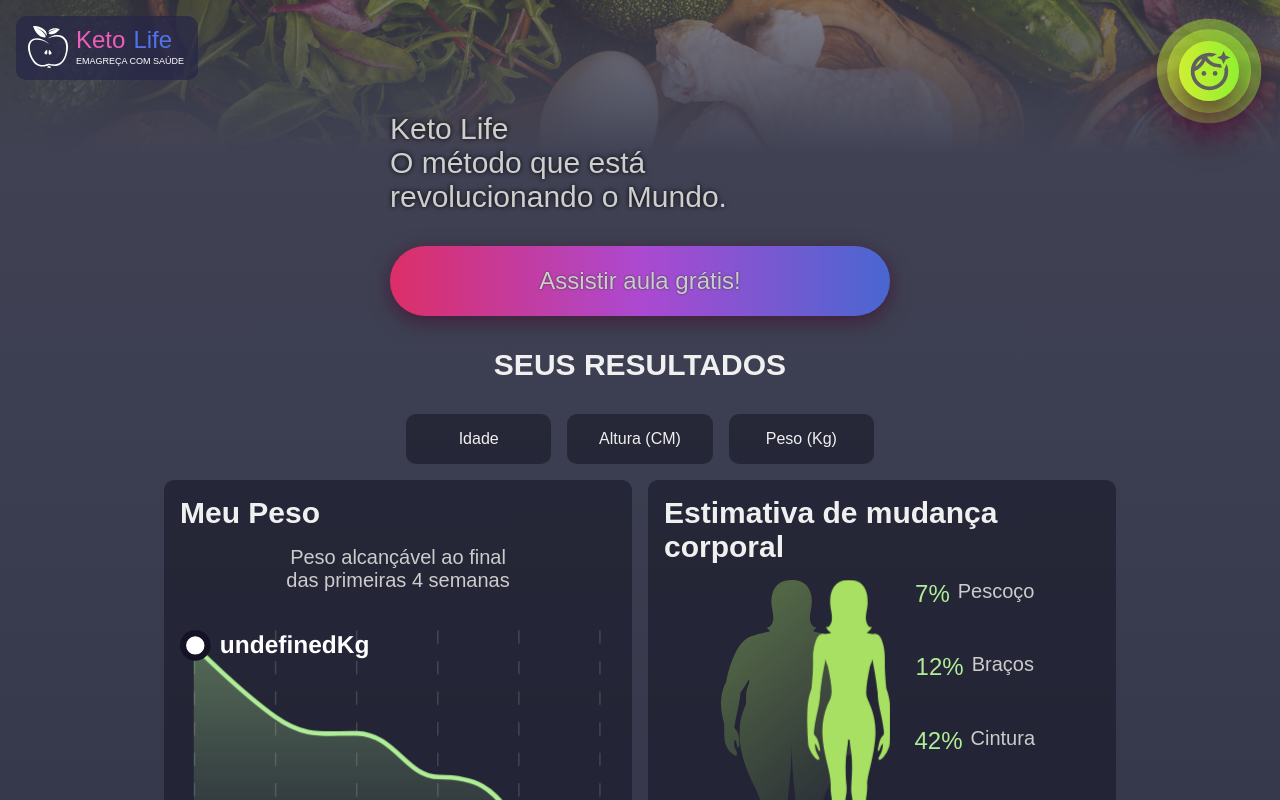
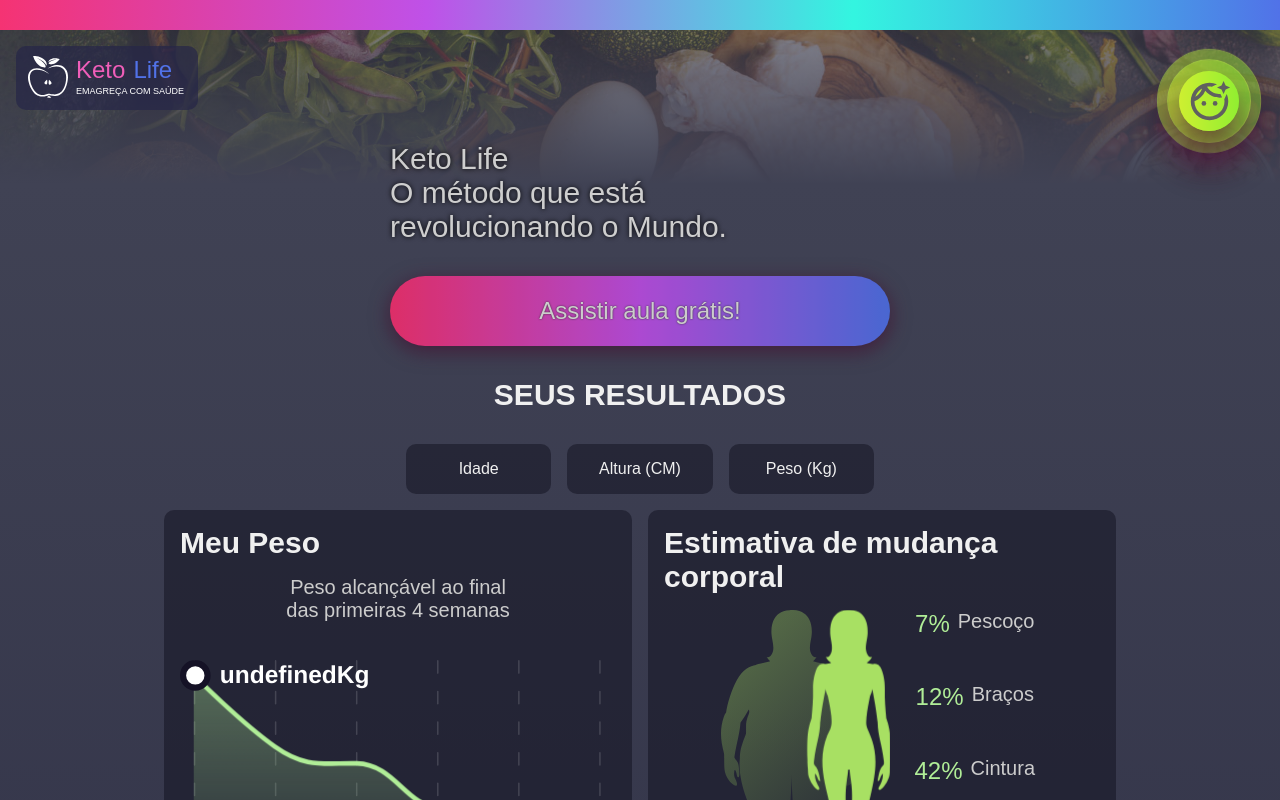
Before and after one commit to JeanVictorMachado/keto-life-max, a React (Create React App) app: page /results in a window 1280 px wide. Shown: the top 800 px of the page. Built offline with nearby package versions, Linux system fonts and the light colour scheme.

Commit message:
feat: updated

```diff
--- a/src/pages/Results/index.tsx
+++ b/src/pages/Results/index.tsx
@@ -86,6 +86,9 @@ export const Results = () => {
       {isLoading ? (
         <Loading isProcessing />
       ) : (
+        <>
+          <div className="home__header-box" />
+
           <div className="results__comtainer">
             <div className="results__header-container">
               <div className="results__logo-container">
@@ -98,7 +101,10 @@ export const Results = () => {
                     gender === "male" ? (
                       <BiFace size={45} color="#606060" />
                     ) : (
-                    <MdOutlineFaceRetouchingNatural size={45} color="#606060" />
+                      <MdOutlineFaceRetouchingNatural
+                        size={45}
+                        color="#606060"
+                      />
                     )
                   }
                 />
@@ -185,6 +191,7 @@ export const Results = () => {
 
             <Footer />
           </div>
+        </>
       )}
     </>
   );
```
Lines whose indentation alone changed are shown as unchanged.
